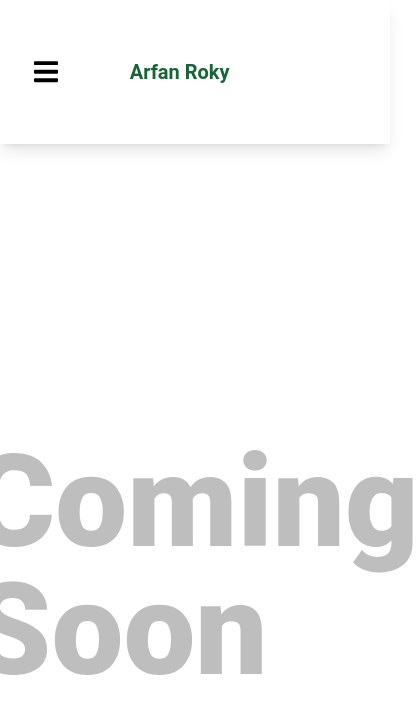
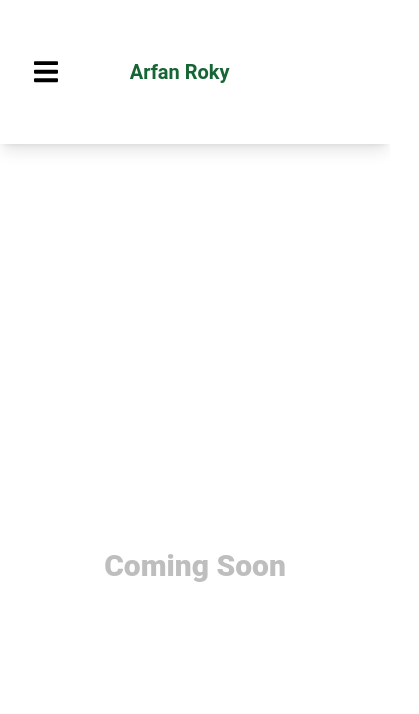
Before and after one commit to arfanroky/portfolio, a React (Create React App) app: page /blog in a window 390 px wide. Shown: the top 714 px of the page, 419 px wide, since content can reach past the window. Built offline with nearby package versions, Linux system fonts and the light colour scheme; what tw-elements would draw is missing.

Commit message:
simple changed

```diff
--- a/src/components/Blog.js
+++ b/src/components/Blog.js
@@ -5,7 +5,7 @@ const Blog = () => {
         <div>
             <section className="h-screen bg-white">
                 <div className="flex justify-center items-center h-full">
-                    <h1 className='text-9xl font-extrabold opacity-25'>Coming Soon</h1>
+                    <h1 className='md:text-9xl text-3xl font-extrabold opacity-25'>Coming Soon</h1>
                 </div>
             </section>
 
```
